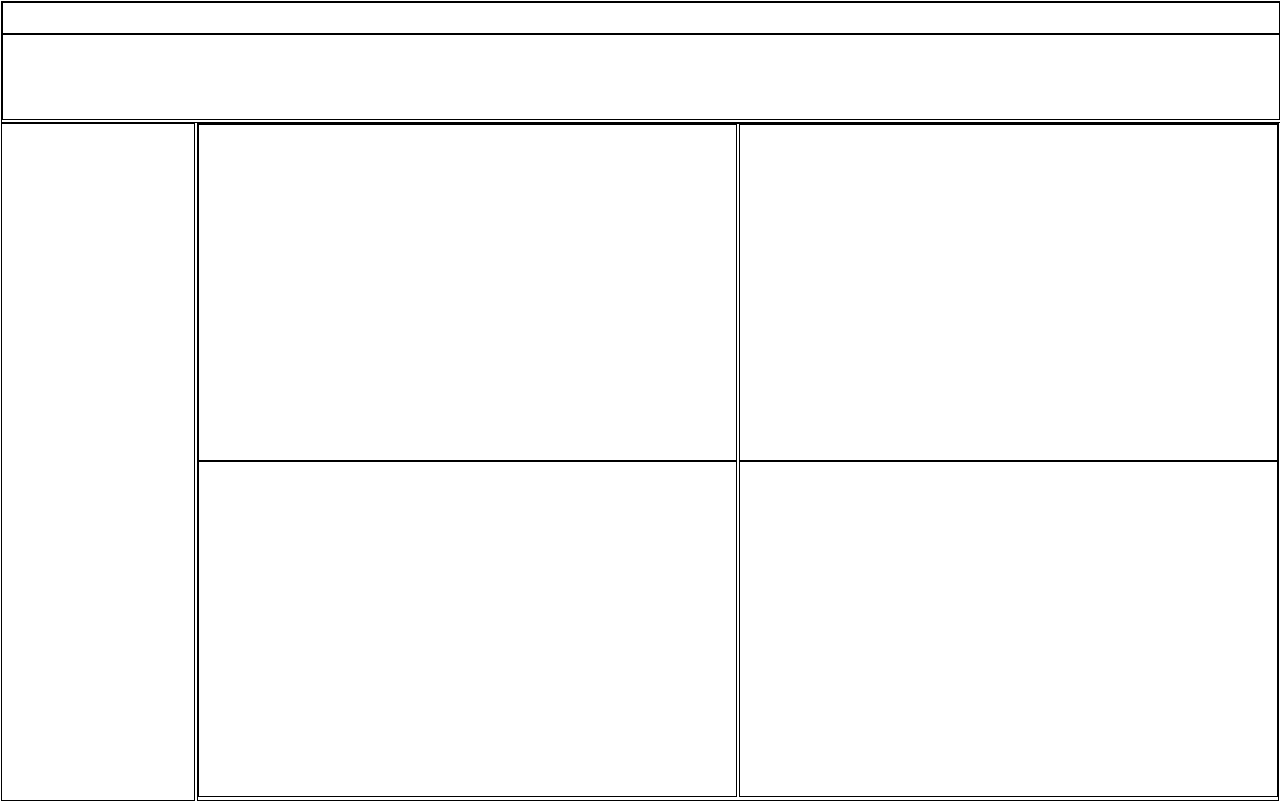
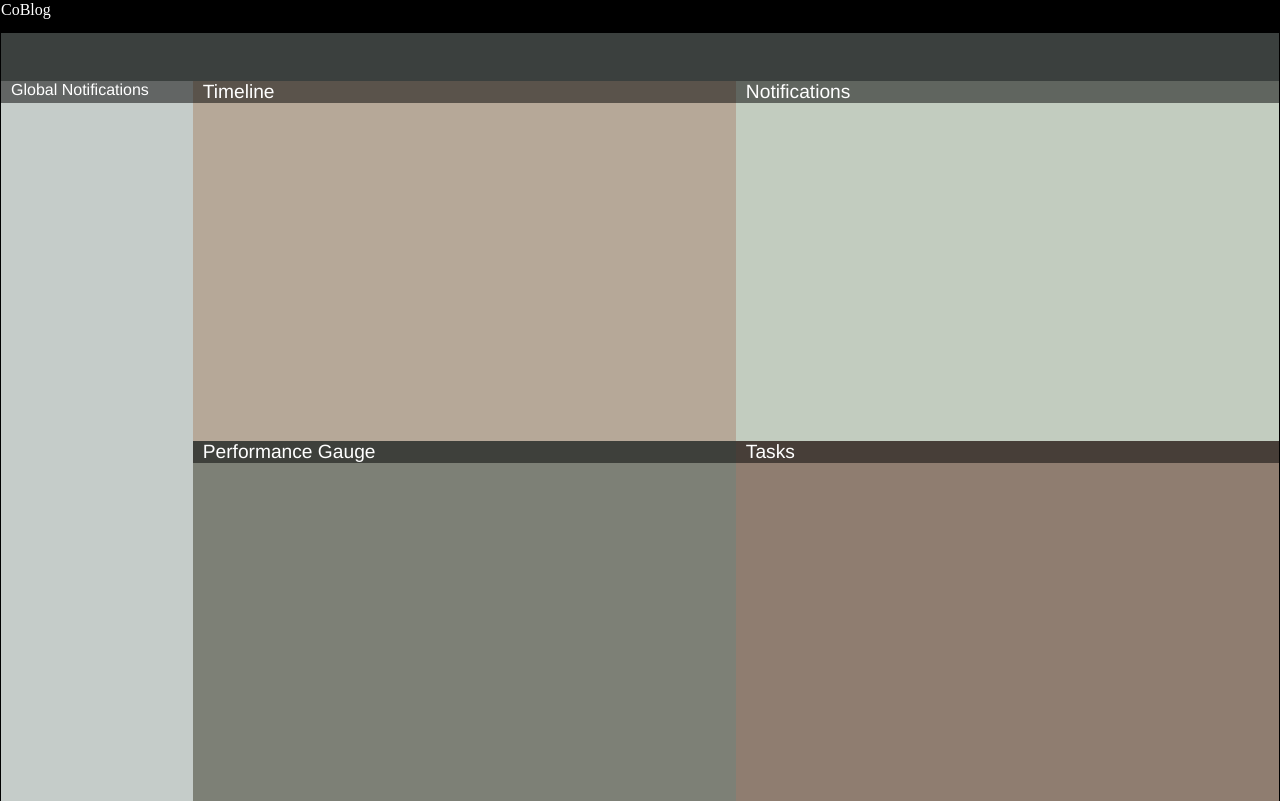
Before and after one commit to bjornlevi/CoBlog, a plain HTML site: page html/index.html in a window 1280 px wide. Drawn offline with nearby package versions, Linux system fonts and the light colour scheme.

Commit message:
Added colors
Added colors and began working on jQuery.

```diff
--- /dev/null
+++ b/html/css/colors.css
@@ -0,0 +1,59 @@
+/* COLORS
+	Background: Black
+	Header: Black
+	Navigation Bar: #3b403e
+	Global Notifications: #c5ccc9
+	Timeline: #b6a898
+	Notifications: #c2ccbf
+	Performance Gauge: #7d8076
+	Tasks: #8f7d70
+*/
+body {
+	background-color: black;
+}
+
+#header {
+	background-color: black;
+	color: white;
+}
+
+#navbar {
+	background-color: #3b403e;
+}
+
+#globalnot {
+	background-color: #c5ccc9;
+}
+
+#timeline {
+	background-color: #b6a898;
+}
+
+#notifications {
+	background-color: #c2ccbf;
+}
+
+#perf-gauge {
+	background-color: #7d8076;
+}
+
+#tasks {
+	background-color: #8f7d70;
+}
+
+div.header {
+	background-color: rgba(0, 0, 0, 0.5);
+}
+
+#globalnot div.header h2 {
+	font-size: 1em;
+}
+
+div.header h2 {
+	margin-top: 0px;
+
+	color: white;
+	font-size: 1.2em;
+	font-family: helvetica;
+	font-weight: normal;
+}
--- a/html/css/layout.css
+++ b/html/css/layout.css
@@ -1,3 +1,17 @@
+/* Styled using the guide at
+	http://thinkvitamin.com/design/creating-sexy-stylesheets/
+*/
+
+/* COLORS
+*/
+
+/* HEADER
+   CONTENT
+   DASHBOARD
+*./
+
+/* =HEADER
+   ----------------------------------------*/
 html {
 	height: 100%;
 	margin-top: 0px;
@@ -9,46 +23,52 @@ body {
 }
 
 div {
-	border: 1px solid;
 	margin: 0px;
 	padding: 0px;
 }
 
 #topbar {
 	min-height: 40px;
-	height: 15%;
+	height: 10%;
 	width: 100%;
-
-	border: 1px solid;
 }
 
 #header {
-	height: 25%;
+	height: 40%;
 	min-height: 10px;
-	border: 1px solid;
 }
 
 #navbar {
-	height: 70%;
+	height: 60%;
 	min-height: 30px;
-	border: 1px solid;
 }
 
+/* =CONTENT
+   ----------------------------------------*/
 #globalnot {
 	float: left;
-	height: 84.5%;
+	height: 90%;
 	width: 15%;
 }
 
+/* =DASHBOARD
+   ----------------------------------------*/
 #dashboard {
 	float: right;
-	height: 84.5%;
-	width: 84.5%;
+	height: 90%;
+	width: 85%;
 }
 
 div.summary {
-	width: 49.7%;
-	height: 49.5%;
+	width: 50%;
+	height: 50%;
+	padding-top: 0px;
+}
+
+div.header {
+	width: 100%;
+	padding-left: 10px;
+	min-height: 22px;
 }
 
 #timeline {
@@ -59,7 +79,7 @@ div.summary {
 	float: right;
 }
 
-#mylinks {
+#perf-gauge {
 	float: left;
 }
 
--- a/html/index.html
+++ b/html/index.html
@@ -4,30 +4,49 @@
 	<head>
 		<title>CoBlog Index</title>
 		<link rel="stylesheet" type="text/css" href="css/layout.css" />
+		<link rel="stylesheet" type="text/css" href="css/colors.css" />
+		<script src="//ajax.googleapis.com/ajax/libs/jquery/1.7.2/jquery.min.js" type="text/javascript"></script>
+		<script type="text/javascript" src="scripts/design.js"></script>
 	</head>
 
 	<body>
 		<div id="topbar">
 			<div id="header">
+				CoBlog
 			</div>
 			<div id="navbar">
 			</div>
 		</div>
 
 		<div id="globalnot">
+			<div class="header">
+				<h2>Global Notifications</h2>
+			</div>
 		</div>
 
 		<div id="dashboard">
 			<div class="summary" id="timeline">
+				<div class="header">
+					<h2>Timeline</h2>
+				</div>
 			</div>
 
 			<div class="summary" id="notifications">
+				<div class="header">
+					<h2>Notifications</h2>
+				</div>
 			</div>
 
-			<div class="summary" id="mylinks">
+			<div class="summary" id="perf-gauge">
+				<div class="header">
+					<h2>Performance Gauge</h2>
+				</div>
 			</div>
 
 			<div class="summary" id="tasks">
+				<div class="header">
+					<h2>Tasks</h2>
+				</div>
 			</div>
 		</div>
 	</body>
--- /dev/null
+++ b/html/scripts/design.js
@@ -0,0 +1,3 @@
+$('#timeline').click(function(){
+    $('#timeline').animate({height: '+= 1000', width: '75%', z: '10'}, 500);
+});
```
Also changed, not shown: 1 other file.
